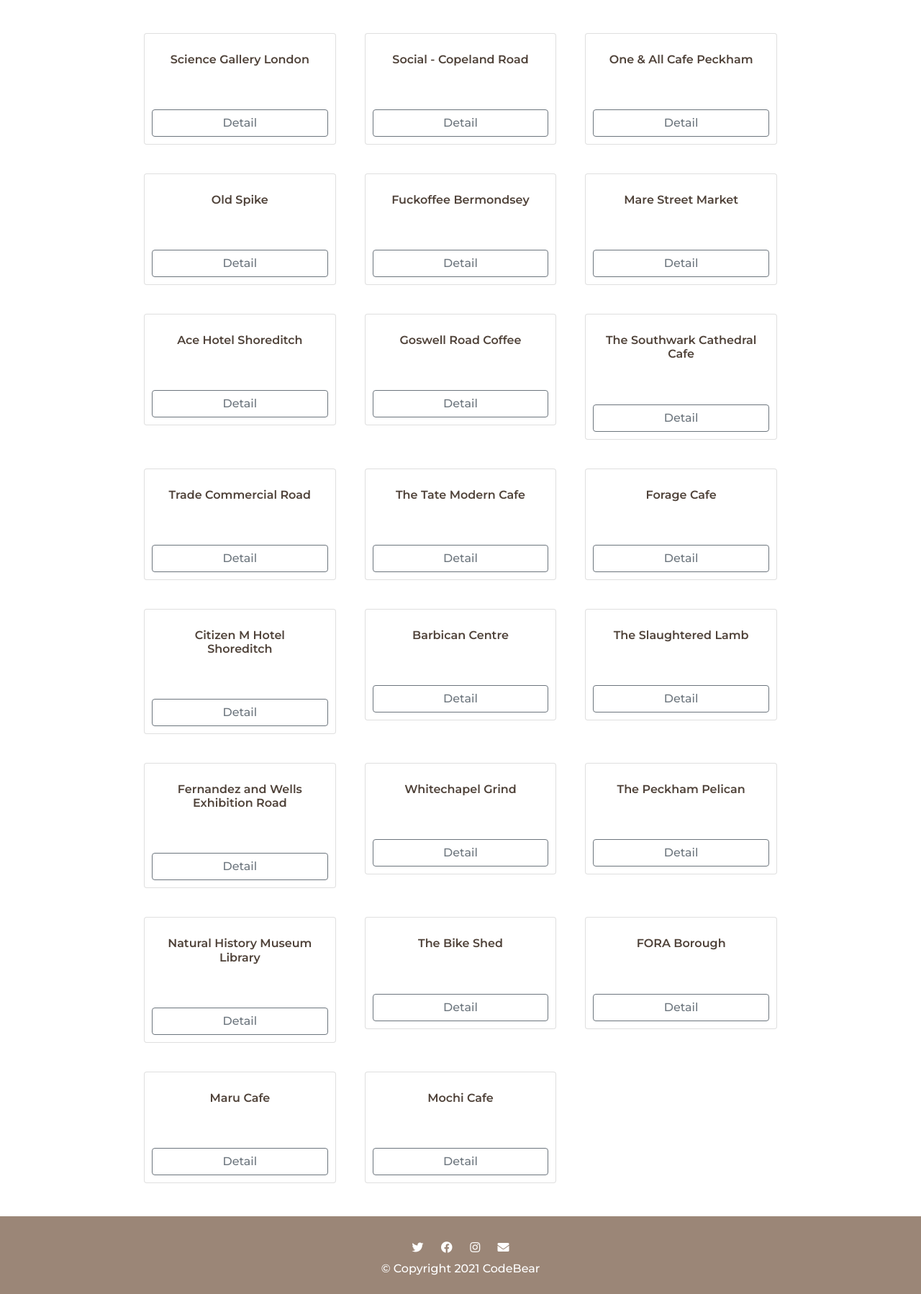
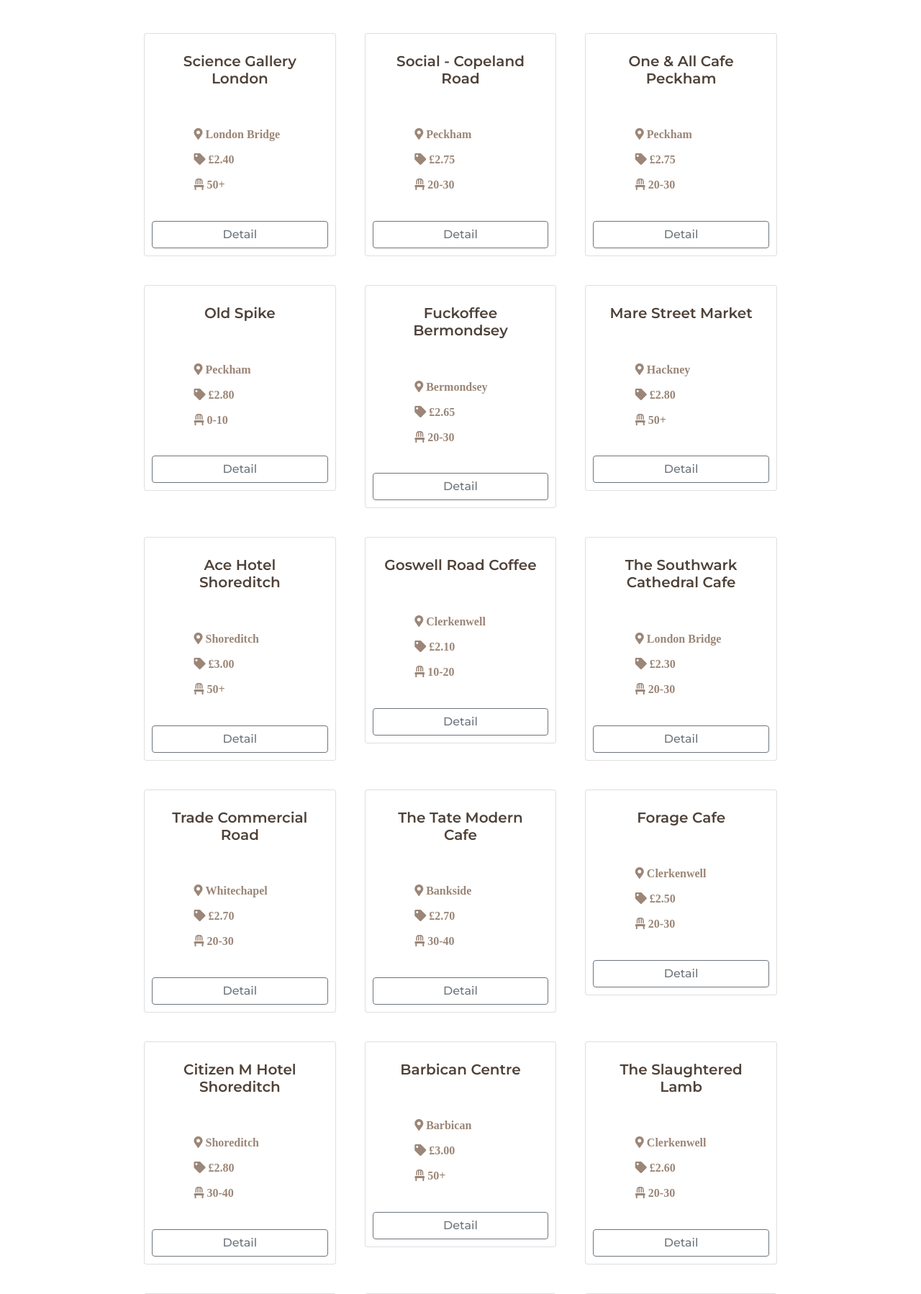
Before and after one commit to chia9322/cafe-tour, a Flask app: page / in a window 1280 px wide. Shown: the part 107-1905 px from the top of the page at 72% size. Run offline with Flask 2, Linux system fonts and the light colour scheme; data comes from the database, SQL or seed files in the repository; some libraries are stand-ins or nearby versions.

Commit message:
Update Home Card Layout

```diff
--- a/static/css/styles.css
+++ b/static/css/styles.css
@@ -45,6 +45,12 @@
 }
 
 .icon-available {
+  color: #9b8677;
+}
+
+.home-cafe-detail {
+padding: 5% 20%;
+  text-align: left;
   color: #9b8677;
 }
 
@@ -97,8 +103,8 @@
 
 
 /* Query */
-@media (max-width: 900px) {
+@media (max-device-width: 500px) {
   h1, h2, h3, h4, h5, h6, p, a, i {
-    font-size: 200%;
+    font-size: 150%;
   }
 }
--- a/templates/header.html
+++ b/templates/header.html
@@ -26,7 +26,7 @@
       <!-- Nav Bar -->
       <nav class="navbar navbar-expand-lg navbar-dark">
         <div class="container-fluid">
-        <a class="navbar-brand" href="">CafeTour</a>
+        <a class="navbar-brand" href="/">CafeTour</a>
         <button class="navbar-toggler" type="button" data-toggle="collapse" data-target="#navbarSupportedContent" aria-controls="navbarSupportedContent" aria-expanded="false" aria-label="Toggle navigation">
           <span class="navbar-toggler-icon"></span>
         </button>
--- a/templates/index.html
+++ b/templates/index.html
@@ -31,12 +31,9 @@
         <div class="col-12 col-lg-6 col-xl-4 cafe-column">
           <div class="card" style="width: 100%;">
             <div class="card-body">
-              <h6 class="card-title">{{cafe.name}}</h6>
+              <h5 class="card-title">{{cafe.name}}</h5>
 
 
-              <div class="row">
-
-                <div class="col-12 col-lg-6">
                 {% if cafe.has_wifi : %}
                   <i class="far fa-wifi cafe-icon icon-available"></i>
                 {% else : %}
@@ -47,9 +44,6 @@
                 {% else : %}
                   <i class="far fa-plug cafe-icon"></i>
                 {% endif %}
-                </div>
-
-                <div class="col-12 col-lg-6">
                 {% if cafe.can_take_calls : %}
                   <i class="far fa-phone cafe-icon icon-available"></i>
                 {% else : %}
@@ -60,8 +54,14 @@
                 {% else : %}
                   <i class="far fa-toilet cafe-icon"></i>
                 {% endif %}
-                </div>
 
+
+                <div class="home-cafe-detail">
+                  <p class="fas fa-map-marker-alt"> {{cafe.location}}</p>
+                  <br>
+                  <p class="fas fa-tag"> {{cafe.coffee_price}}</p>
+                  <br>
+                  <p class="fas fa-chair"> {{cafe.seats}}</p>
                 </div>
 
             </div>
```
Lines whose indentation alone changed are shown as unchanged.
